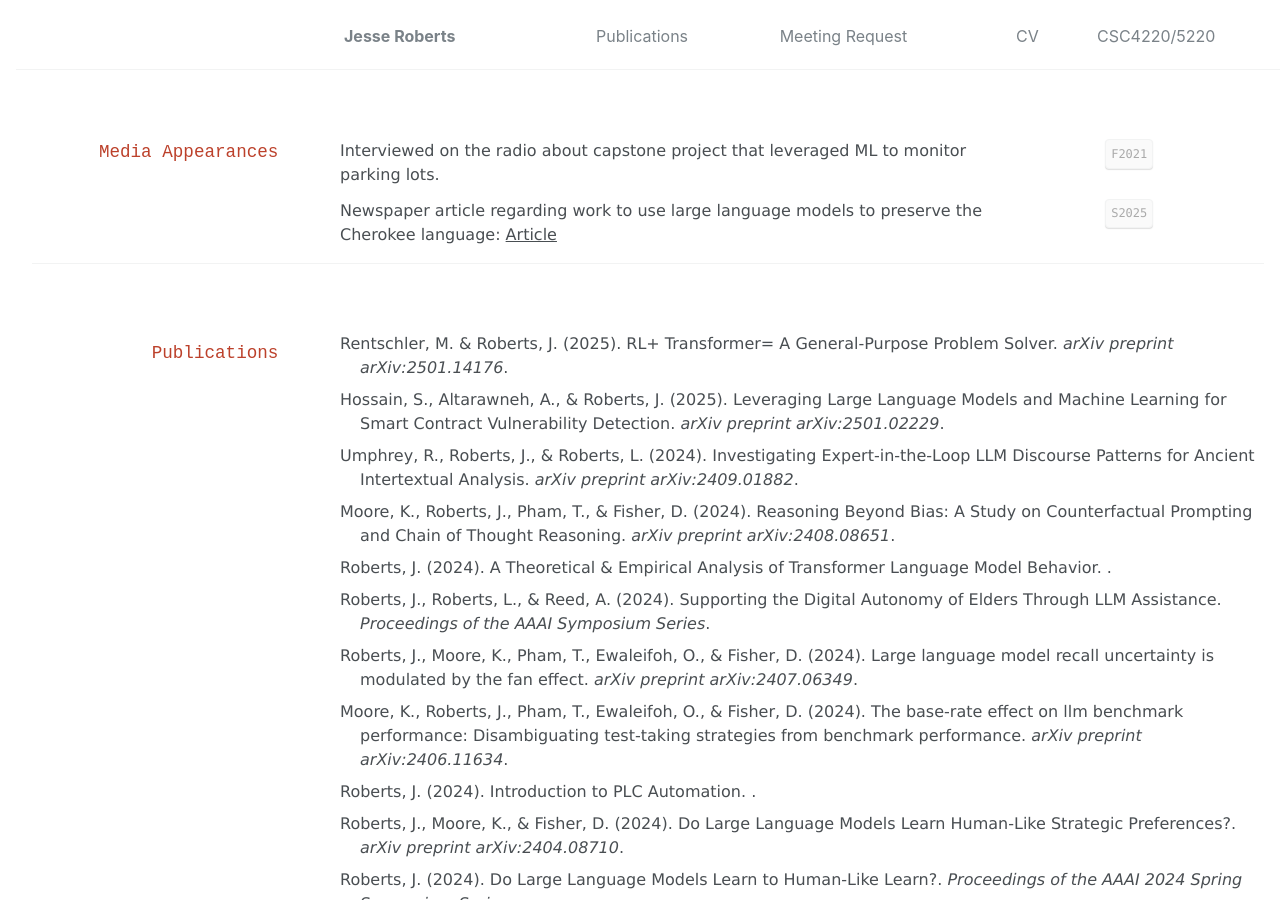
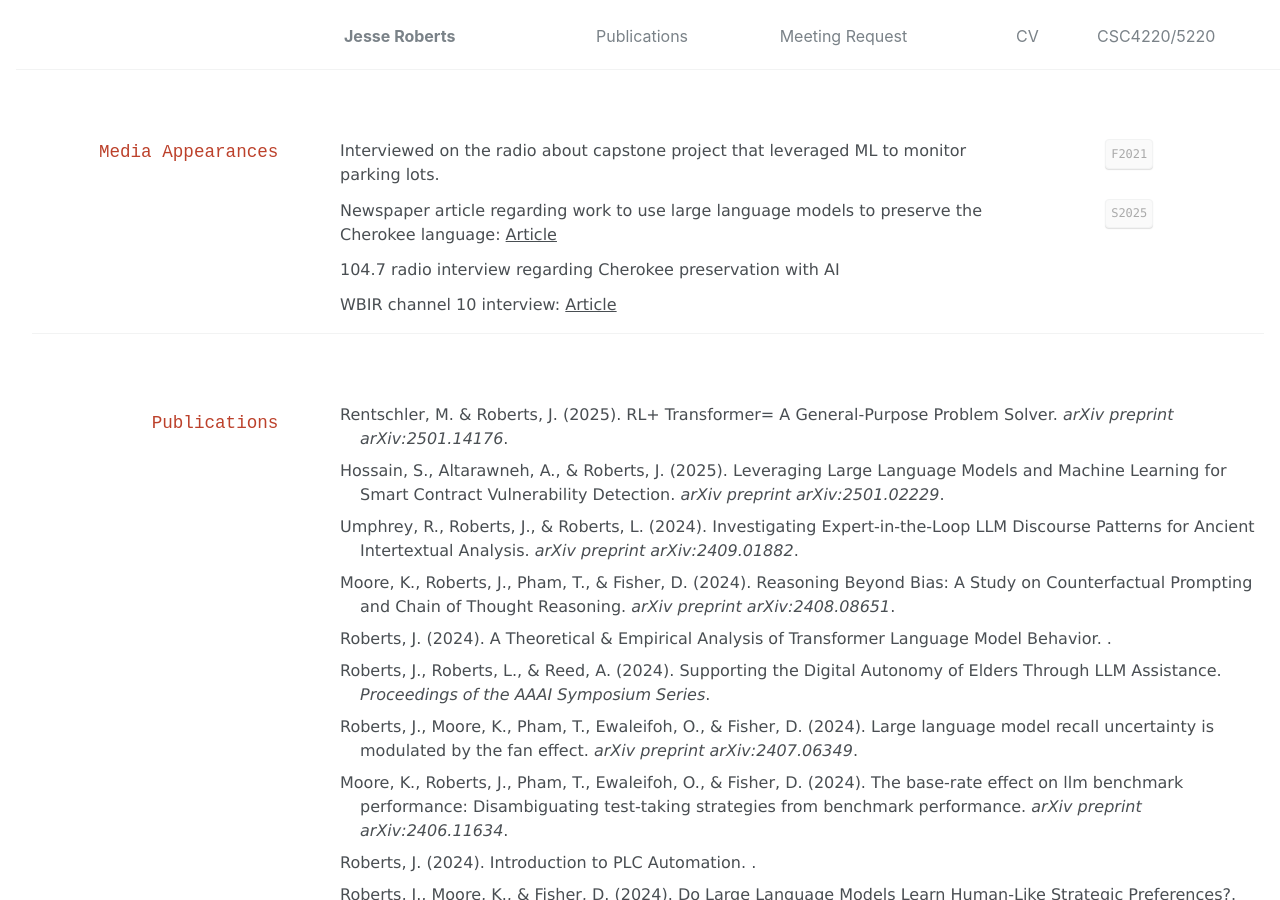
Before and after one commit to JesseTNRoberts/JesseTNRoberts.github.io, a Jekyll site: the page built from _pages/cv.md, in a window 1280 px wide and 900 px high, scrolled down 2155 px. Built offline with Jekyll 4.4.1, drawn with Linux system fonts in a browser that asks for light colours.

Commit message:
Changed HW 3 due date

```diff
--- a/_pages/cv.md
+++ b/_pages/cv.md
@@ -134,6 +134,12 @@ Interviewed on the radio about capstone project that leveraged ML to monitor par
 
 `S2025`
 Newspaper article regarding work to use large language models to preserve the Cherokee language: [Article](https://www.herald-citizen.com/news/education/linguistic-preservation/article_992ad803-2471-5401-b31e-3cf02fd2ccc1.html)
+
+104.7 radio interview regarding Cherokee preservation with AI
+
+WBIR channel 10 interview: [Article](https://www.wbir.com/article/news/education/tennessee-tech-cookeville-ai-cherokee/51-ceb2f79f-1f99-4076-8f9a-cb1d1b2f827d)
+
+
 
 ---
 
```
Also changed, not shown: 1 other file.
